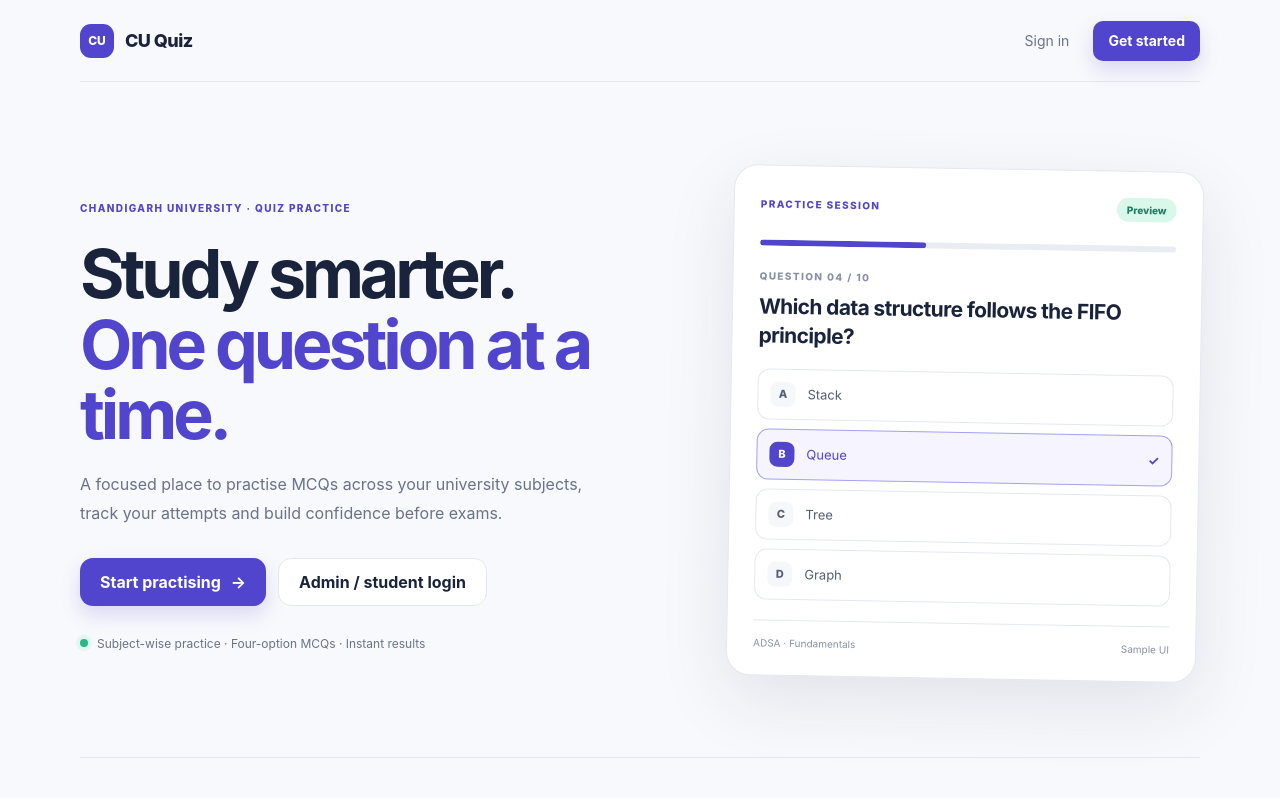
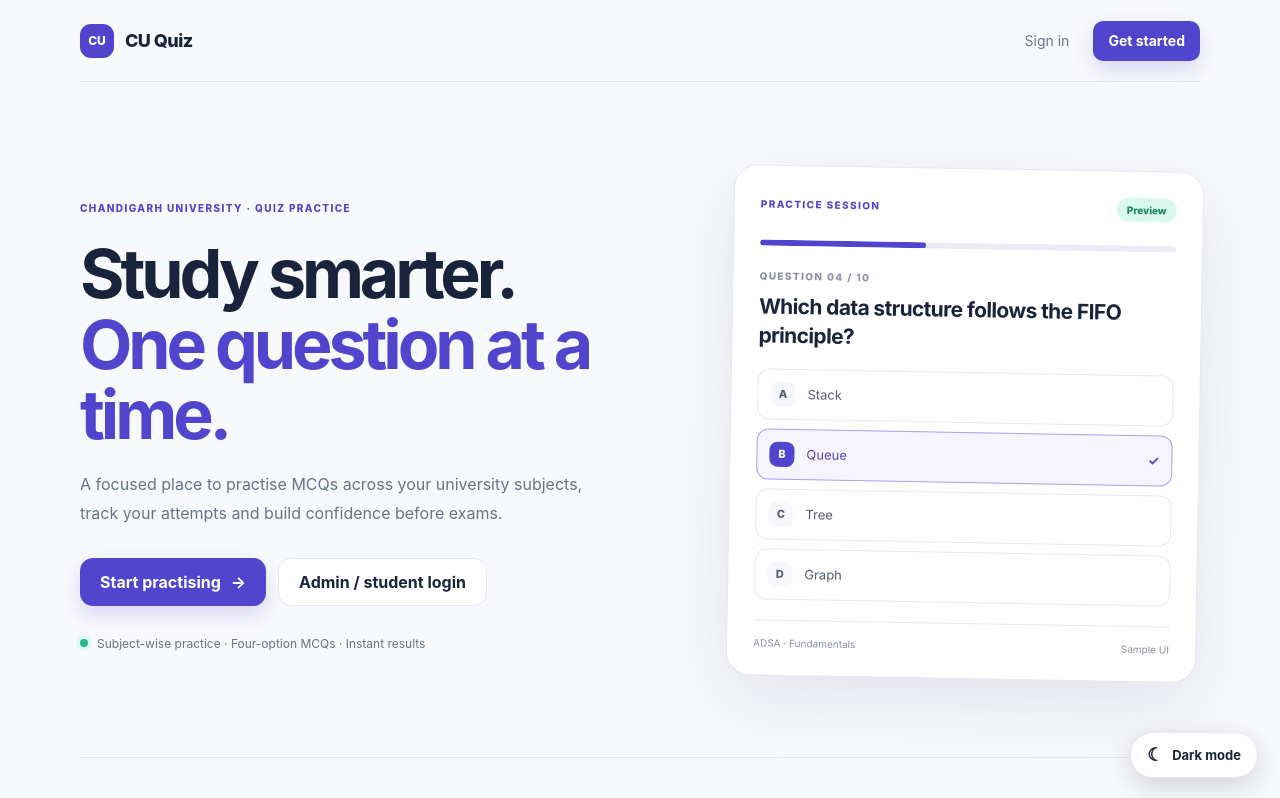
Before and after one commit to RajCodes2006/quiz-maker, a Next.js app: page / in a window 1280 px wide. Shown: the top 798 px of the page. Built offline with nearby package versions, Linux system fonts and the light colour scheme; no server answers.

Commit message:
Install global theme switch and restore saved preference before paint

```diff
--- a/app/layout.tsx
+++ b/app/layout.tsx
@@ -1,5 +1,7 @@
 import type { Metadata } from "next";
 import "./globals.css";
+import Script from "next/script";
+import ThemeToggle from "@/components/theme-toggle";
 
 export const metadata: Metadata = {
   title: "CU Quiz | Chandigarh University",
@@ -10,8 +12,20 @@ export default function RootLayout({
   children
 }: Readonly<{ children: React.ReactNode }>) {
   return (
-    <html lang="en">
-      <body>{children}</body>
+    <html lang="en" suppressHydrationWarning>
+      <body>
+        <Script id="theme-initializer" strategy="beforeInteractive">
+          {`try {
+            var savedTheme = localStorage.getItem("cu-quiz-theme");
+            var systemPrefersDark = window.matchMedia("(prefers-color-scheme: dark)").matches;
+            document.documentElement.dataset.theme = savedTheme || (systemPrefersDark ? "dark" : "light");
+          } catch (error) {
+            document.documentElement.dataset.theme = "light";
+          }`}
+        </Script>
+        {children}
+        <ThemeToggle />
+      </body>
     </html>
   );
 }
```
